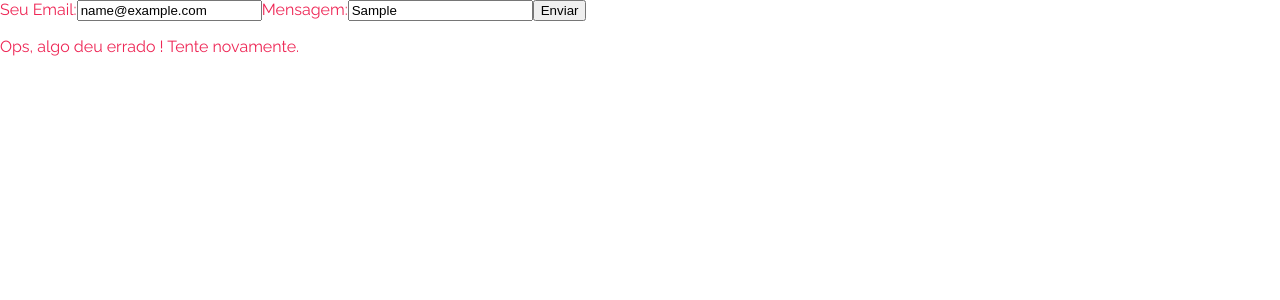
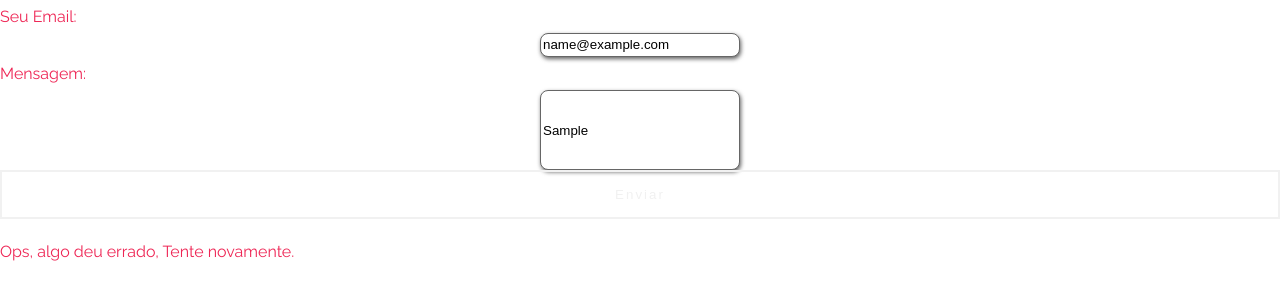
Before and after one commit to felipesaev/mulheresdepeito, a Gatsby site: page /contato in a window 1280 px wide. Both pictures are taken after typing "name@example.com", "Sample" into the empty fields and a click on the button "Enviar". Built offline with nearby package versions, Linux system fonts and the light colour scheme; Gatsby itself is replaced by a stand-in of ours.

Commit message:
stuled contato

```diff
--- a/src/pages/contato.js
+++ b/src/pages/contato.js
@@ -14,18 +14,21 @@ export default class Form extends React.Component {
   render() {
     const { status } = this.state;
     return (
+      <section>
       <form
         onSubmit={this.submitForm}
         action="https://formspree.io/mzbajgan"
         method="POST"
+        className="form"
       >
         <label>Seu Email:</label>
         <input type="email" name="email" />
         <label>Mensagem:</label>
-        <input type="text" name="message" />
-        {status === "SUCCESS" ? <p>Ficamos felizes em saber disso!</p> : <button>Enviar</button>}
-        {status === "ERROR" && <p>Ops, algo deu errado ! Tente novamente.</p>}
+        <input className="inputMessage" type="text" name="message" />
+        {status === "SUCCESS" ? <p>Logo entraremos em contato!<br/> <a href="/"> Voltar ao inicio</a></p> : <button className="btn">Enviar</button>}
+        {status === "ERROR" && <p>Ops, algo deu errado, Tente novamente.</p>}
       </form>
+      </section>
     );
   }
 
--- a/src/pages/index.scss
+++ b/src/pages/index.scss
@@ -175,3 +175,37 @@ body {
 		width: 100%;
 	}
 }
+
+// form styled
+.contato {
+	background-color: $dark-pink;
+	color: $color-white;
+}
+.form {
+	display: flex;
+	flex-direction: column;
+	height: 600px;
+	line-height: 33px;
+}
+
+input {
+	width:200px ;
+	border: .1px solid #666;
+	box-shadow: 1px 2px 4px #616161;
+	border-radius: 8px;
+	margin: 0 auto;
+	line-height: 20px;
+}
+.inputMessage {
+	height: 80px;
+	width: 200px;
+}
+
+.btnContato {
+	background-color: #000;
+	color: $color-white;
+	margin: 9px auto;
+	border-radius: 8px;
+	width:100px;
+	height: 28px;
+}
```
